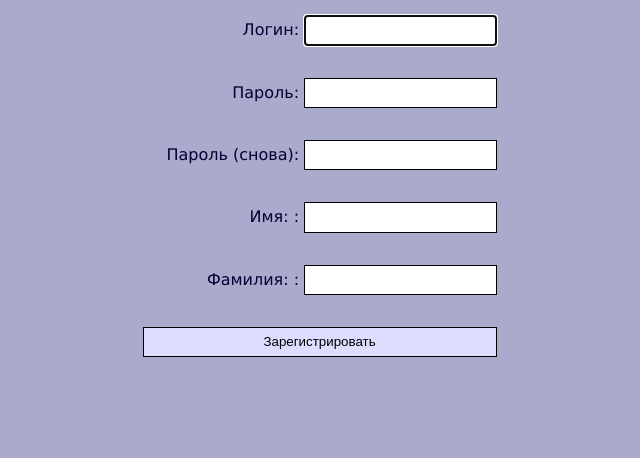
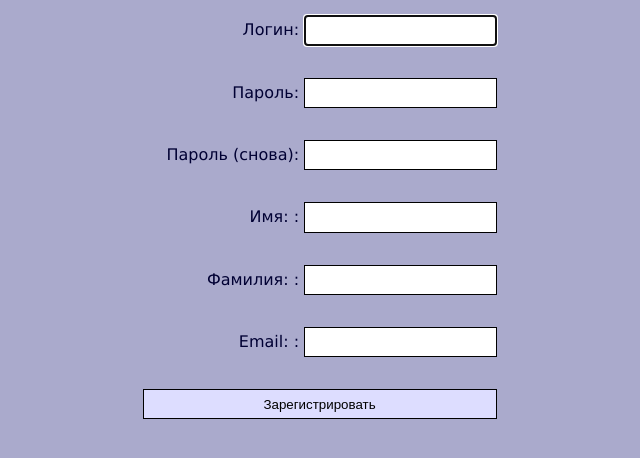
Before and after one commit to anokata/comleave, a Django app: page /accounts/register/ in a window 1280 px wide. Shown: the part 49-507 px from the top of the page, without its empty margins (71-711 px from the left). Run offline with Django 3.2, Linux system fonts and the light colour scheme.

Commit message:
Added email to user at registration

```diff
--- a/overwork/templates/register.html
+++ b/overwork/templates/register.html
@@ -37,6 +37,10 @@
     Фамилия:
     <label for="last_name">:</label> {{ form.last_name }}
     </div>
+    <div class='form_input'>
+    Email:
+    <label for="email">:</label> {{ form.email }}
+    </div>
 
     <div class='form_input'>
     <input type="submit" value="Зарегистрировать" />
--- a/overwork/views.py
+++ b/overwork/views.py
@@ -22,17 +22,19 @@ from django.core.mail import send_mail
 
 from django.contrib.auth import authenticate, login
 class RegistrationForm(UserCreationForm):
-    first_name = forms.CharField(max_length=30)
-    last_name = forms.CharField(max_length=30)
+    first_name = forms.CharField(max_length=40)
+    last_name = forms.CharField(max_length=40)
+    email = forms.CharField(max_length=50)
 
     class Meta:
         model = User
-        fields = ("first_name", "last_name", "username" )
+        fields = ("first_name", "last_name", "username", "email" )
 
     def save(self, commit=True):
         user = super(RegistrationForm, self).save(commit=False)
         user.first_name = self.cleaned_data["first_name"]
         user.last_name = self.cleaned_data["last_name"]
+        user.email = self.cleaned_data["email"]
         person = Person(login=user.username,
                 name=user.first_name + ' ' + user.last_name,
                 is_manager=False)
```
